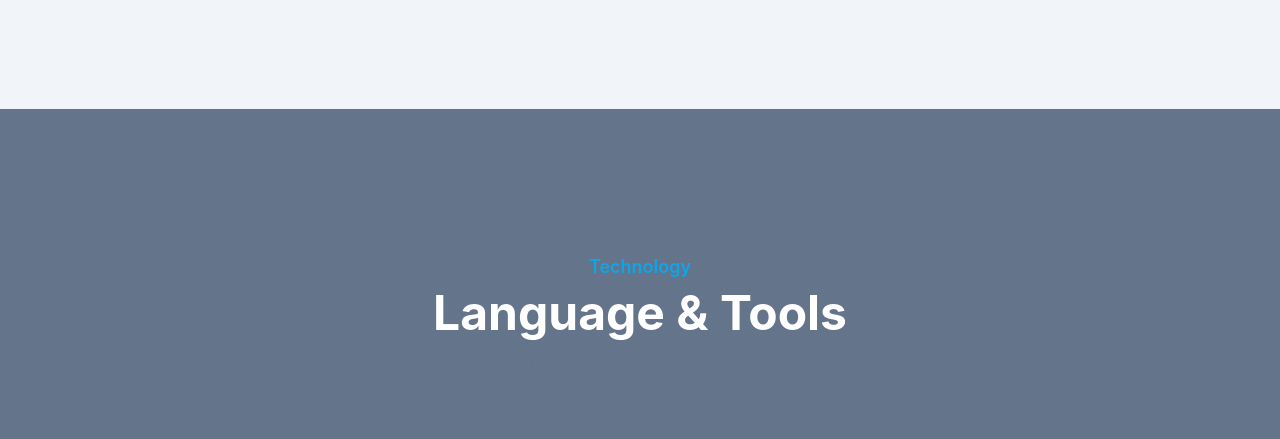
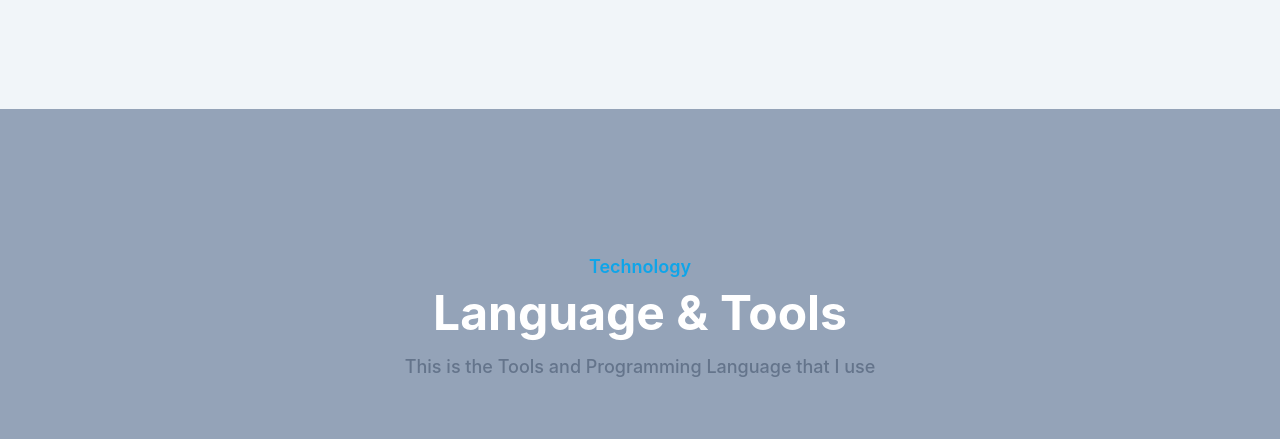
Before and after one commit to FDMZ17/fdmz17.github.io, a website: page index.html in a window 1280 px wide. Shown: the part 2102-2541 px from the top of the page. Drawn offline with Linux system fonts and the light colour scheme.

Commit message:
Tue May 17 02:32:41 PM WIB 2022

```diff
--- a/index.html
+++ b/index.html
@@ -178,7 +178,7 @@
   </section>
   <!-- Portfolio end -->
   <!-- Tech section start-->
-  <section id="tech" class="pt-36 pb-32 bg-slate-500 dark:bg-slate-700">
+  <section id="tech" class="pt-36 pb-32 bg-slate-400 dark:bg-slate-700">
     <div class="container">
       <div class="w-full px-4">
         <div class="max-w-xl mx-auto text-center mb-16">
```
Also changed, not shown: dist/output.css.
